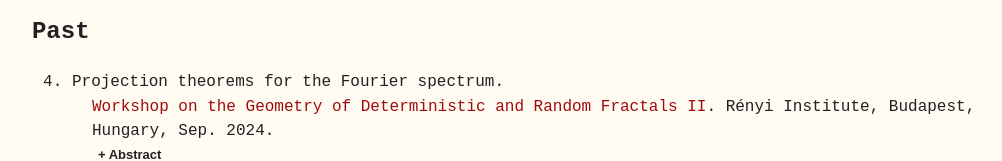
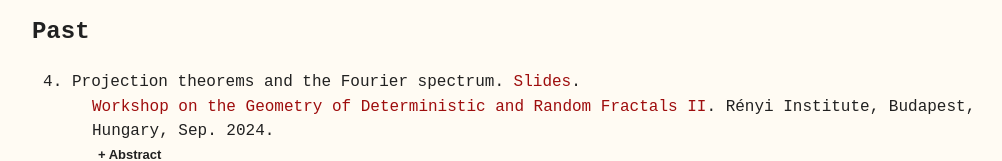
Before and after one commit to AnadeOre/anadeore.github.io, a Next.js app: page /talks in a window 1280 px wide. Shown: the part 583-744 px from the top of the page, without its empty margins (128-1130 px from the left). Built offline with nearby package versions, Linux system fonts and the light colour scheme.

Commit message:
add talk slides

```diff
--- a/src/app/talks/page.jsx
+++ b/src/app/talks/page.jsx
@@ -45,12 +45,13 @@ const Teaching = () => {
       <ol reversed>
         {/*  */}
         <Talk
-          title='Projection theorems for the Fourier spectrum.'
+          title='Projection theorems and the Fourier spectrum.'
           event='Workshop on the Geometry of Deterministic and Random Fractals II'
           where='Rényi Institute, Budapest, Hungary'
           link='https://erdoscenter.renyi.hu/events/workshop-geometry-deterministic-and-random-fractals-ii'
           when='Sep. 2024'
           abstract='The Fourier spectrum is a family of dimensions that interpolates between the Fourier and Hausdorff dimensions and helps us understand how they are connected. In this talk we will see how it proves useful to get sharper results for bounds regarding the Hausdorff dimension in situations where the Fourier dimension alone is not enough to capture the effect of the Fourier transform of measures. Joint work with Jonathan Fraser.'
+          slides='/Slides/Budapest2024.pdf'
         />
         <Talk
           title='Fourier analysis for fractal measures.'
```
Also changed, not shown: 1 other file (tests, documents, lock files or other folders).
